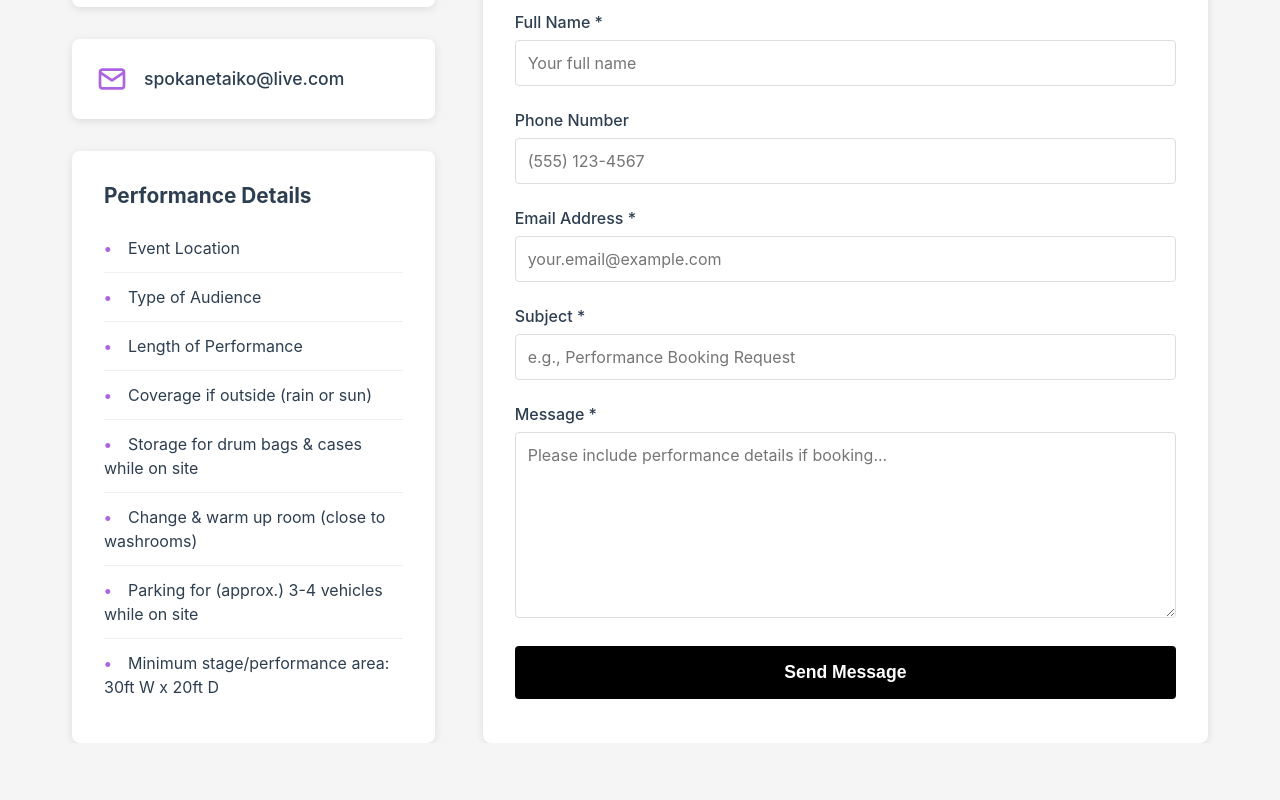
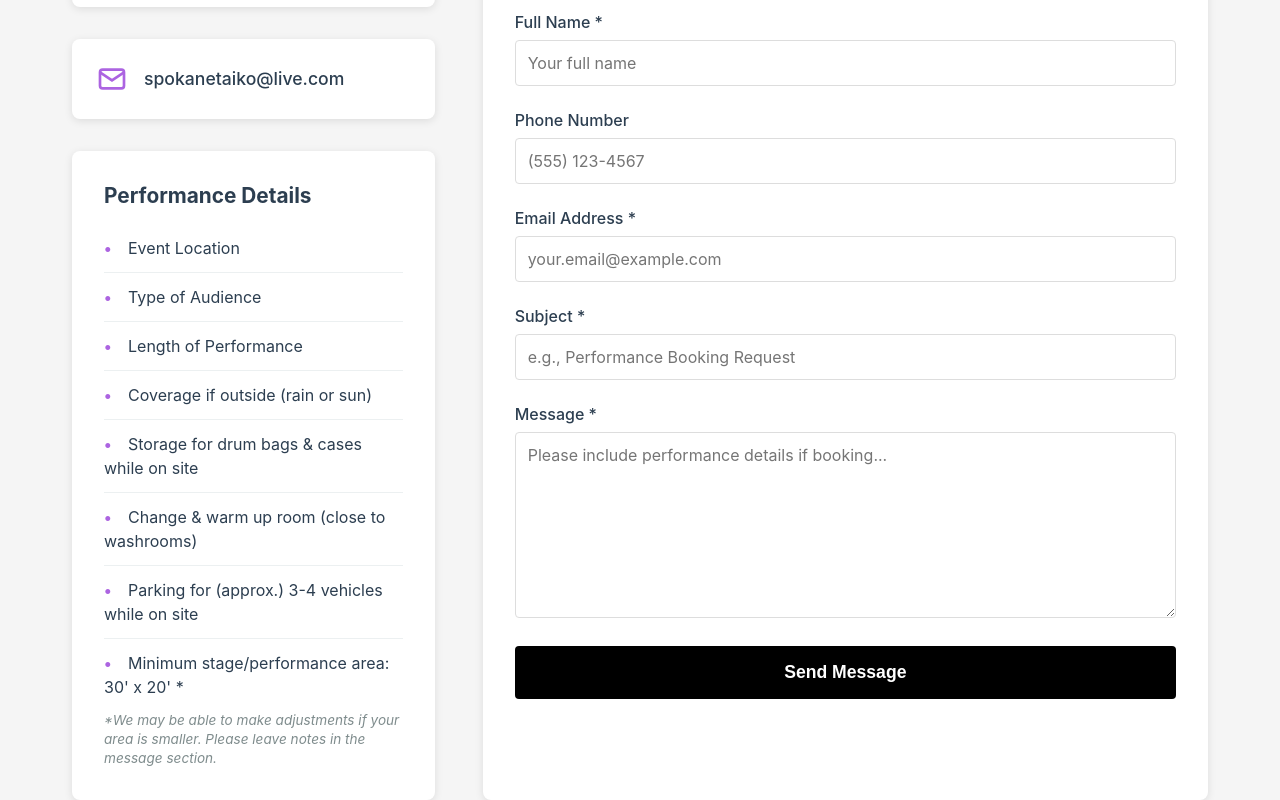
Before and after one commit to ktconstantin/spokane-taiko-frontend, a Vue app: page /contact-us in a window 1280 px wide. Shown: the part 707-1507 px from the top of the page. Before the commit the page ends 1450 px from the top, so only its background shows below. Built offline with nearby package versions, Linux system fonts and the light colour scheme; no server answers.

Commit message:
add footnote on performance space requirements

```diff
--- a/src/views/ContactUs.vue
+++ b/src/views/ContactUs.vue
@@ -133,8 +133,12 @@ function resetForm() {
             <li>Storage for drum bags & cases while on site</li>
             <li>Change & warm up room (close to washrooms)</li>
             <li>Parking for (approx.) 3-4 vehicles while on site</li>
-            <li>Minimum stage/performance area: 30ft W x 20ft D</li>
+            <li>Minimum stage/performance area: 30' x 20' *</li>
           </ul>
+          <p class="footnote">
+            *We may be able to make adjustments if your area is smaller. Please leave notes in the
+            message section.
+          </p>
         </div>
       </div>
 
@@ -351,6 +355,15 @@ function resetForm() {
   margin-right: 0.5rem;
 }
 
+.footnote {
+  font-size: 0.85rem;
+  color: #7f8c8d;
+  font-style: italic;
+  margin: 0;
+  padding-left: 0;
+  line-height: 1.4;
+}
+
 /* Right Column - Form */
 .contact-form {
   background: white;
```
